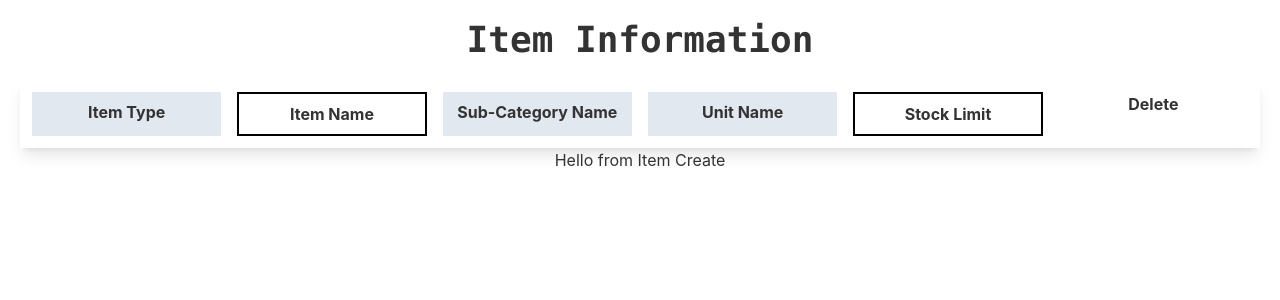
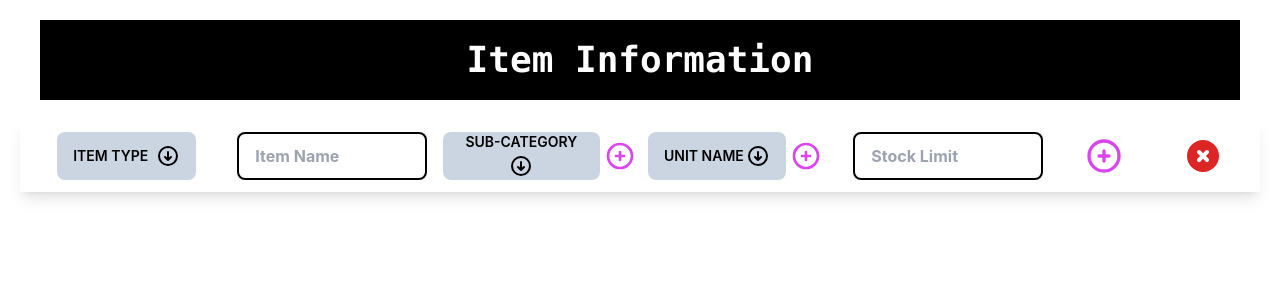
Before and after one commit to Sanjidk/jobtask-iteminfo-frontend, a React (Create React App) app: page / in a window 1280 px wide. Shown: the top 300 px of the page. Built offline with nearby package versions, Linux system fonts and the light colour scheme.

Commit message:
UI table Done

```diff
--- a/src/App.js
+++ b/src/App.js
@@ -1,13 +1,11 @@
 import './App.css';
 import ItemInfo from './pages/ItemInfo';
-import ItemCreate from './pages/ItemCreate';
 
 function App() {
   return (
     <div className="max-w-7xl mx-auto px-5 text-center" >
 
       <ItemInfo></ItemInfo>
-      <ItemCreate></ItemCreate>
 
     </div>
   );
--- a/src/pages/ItemInfo.js
+++ b/src/pages/ItemInfo.js
@@ -3,26 +3,81 @@ import React from 'react';
 const ItemInfo = () => {
     return (
         <div>
-            <h1 className='text-4xl font-mono font-bold m-5'>Item Information</h1>
+            <h1 className='text-4xl font-mono font-bold m-5 bg-black text-white p-5'>Item Information</h1>
 
-            <div class="grid grid-cols-6 gap-4 shadow-lg p-3 font-bold">
-                <div className='bg-slate-200 p-2'>
-                    <h1> Item Type</h1>
+            <div className="grid grid-cols-6 gap-2 shadow-lg p-2 font-bold">
+                <div className="dropdown">
+                    <label  tabIndex="0" className="btn m-1 text-black hover:text-white border-0 bg-slate-300">Item Type
+                        <svg xmlns="http://www.w3.org/2000/svg" className="h-6 w-6 ml-2" fill="none" viewBox="0 0 24 24" stroke="currentColor"  strokeWidth="2">
+                            <path  strokeLinecap="round"  strokeLinejoin="round" d="M15 13l-3 3m0 0l-3-3m3 3V8m0 13a9 9 0 110-18 9 9 0 010 18z" />
+                        </svg>
+
+                    </label>
+                    <ul  tabIndex="0" className="dropdown-content menu p-2 shadow bg-slate-600 text-white rounded-box w-52">
+                        <li><a>Item 1</a></li>
+                    </ul>
+
                 </div>
-                <div className='border-2 border-black p-2'>
-                    <h1> Item Name</h1>
+
+                <div className='p-1'>
+                    <input type="text" placeholder="Item Name" className="border-2 border-black input input-bordered w-full max-w-xs" />
                 </div>
-                <div className='bg-slate-200 p-2'>
-                    <h1>Sub-Category Name</h1>
+
+                <div className='flex'>
+                    <div className="dropdown">
+                        <label  tabIndex="0" className="btn m-1 text-black hover:text-white border-0 bg-slate-300">Sub-Category
+                            <svg xmlns="http://www.w3.org/2000/svg" className="w-6" fill="none" viewBox="0 0 24 24" stroke="currentColor"  strokeWidth="2">
+                                <path  strokeLinecap="round"  strokeLinejoin="round" d="M15 13l-3 3m0 0l-3-3m3 3V8m0 13a9 9 0 110-18 9 9 0 010 18z" />
+                            </svg>
+                        </label>
+                        <ul  tabIndex="0" className="dropdown-content menu p-2 shadow bg-slate-600 text-white rounded-box w-52">
+                            <li><a>Item 2</a></li>
+                        </ul>
+                    </div>
+                    <button>
+                            <svg xmlns="http://www.w3.org/2000/svg" className="w-8 text-fuchsia-500	" fill="none" viewBox="0 0 24 24" stroke="currentColor"  strokeWidth="2">
+                                <path  strokeLinecap="round"  strokeLinejoin="round" d="M12 9v3m0 0v3m0-3h3m-3 0H9m12 0a9 9 0 11-18 0 9 9 0 0118 0z" />
+                            </svg>
+                        </button>
                 </div>
-                <div className='bg-slate-200 p-2'>
-                    <h1>Unit Name</h1>
+                <div className='flex'>
+                    <div className="dropdown">
+                        <label  tabIndex="0" className="btn m-1 text-black hover:text-white border-0 bg-slate-300">Unit Name
+                            <svg xmlns="http://www.w3.org/2000/svg" className="w-6 ml-0.5" fill="none" viewBox="0 0 24 24" stroke="currentColor"  strokeWidth="2">
+                                <path  strokeLinecap="round"  strokeLinejoin="round" d="M15 13l-3 3m0 0l-3-3m3 3V8m0 13a9 9 0 110-18 9 9 0 010 18z" />
+                            </svg>
+                        </label>
+                        <ul  tabIndex="0" className="dropdown-content menu p-2 shadow bg-slate-600 text-white rounded-box w-52">
+                            <li><a>Item 2</a></li>
+                        </ul>
+                    </div>
+                    <button>
+                            <svg xmlns="http://www.w3.org/2000/svg" className="w-8 text-fuchsia-500	" fill="none" viewBox="0 0 24 24" stroke="currentColor"  strokeWidth="2">
+                                <path  strokeLinecap="round"  strokeLinejoin="round" d="M12 9v3m0 0v3m0-3h3m-3 0H9m12 0a9 9 0 11-18 0 9 9 0 0118 0z" />
+                            </svg>
+                        </button>
                 </div>
-                <div className='border-2 border-black p-2'>
-                    <h1> Stock Limit</h1>
+
+
+                <div className='p-1'>
+                    <input type="number" placeholder="Stock Limit" className="border-2 border-black input input-bordered w-full max-w-xs" />
                 </div>
-                <div>
-                    <h1> Delete</h1>
+
+                <div className='flex justify-around'>
+                    <button>
+                        <svg xmlns="http://www.w3.org/2000/svg" className="w-10 text-fuchsia-500	" fill="none" viewBox="0 0 24 24" stroke="currentColor"  strokeWidth="2">
+                            <path  strokeLinecap="round"  strokeLinejoin="round" d="M12 9v3m0 0v3m0-3h3m-3 0H9m12 0a9 9 0 11-18 0 9 9 0 0118 0z" />
+                        </svg>
+                    </button>
+                    <button>
+                        <svg xmlns="http://www.w3.org/2000/svg" className="w-10 text-red-600" viewBox="0 0 20 20" fill="currentColor">
+                            <path fillRule="evenodd" d="M10 18a8 8 0 100-16 8 8 0 000 16zM8.707 7.293a1 1 0 00-1.414 1.414L8.586 10l-1.293 1.293a1 1 0 101.414 1.414L10 11.414l1.293 1.293a1 1 0 001.414-1.414L11.414 10l1.293-1.293a1 1 0 00-1.414-1.414L10 8.586 8.707 7.293z" clipRule="evenodd" />
+                        </svg>
+                    </button>
+
+
+
+
                 </div>
 
             </div>
```
